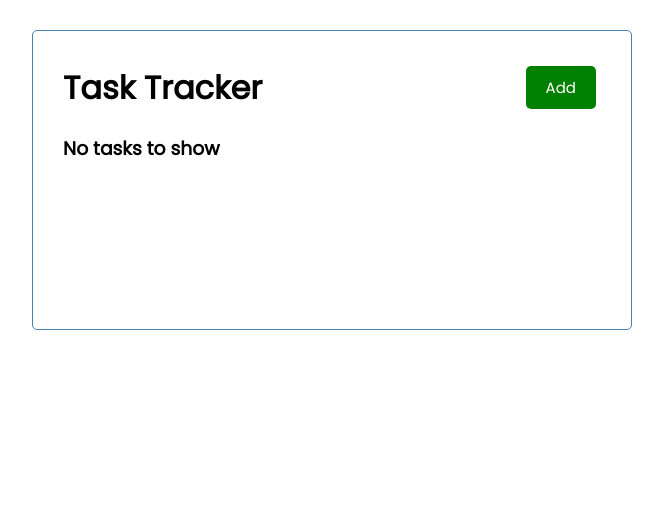
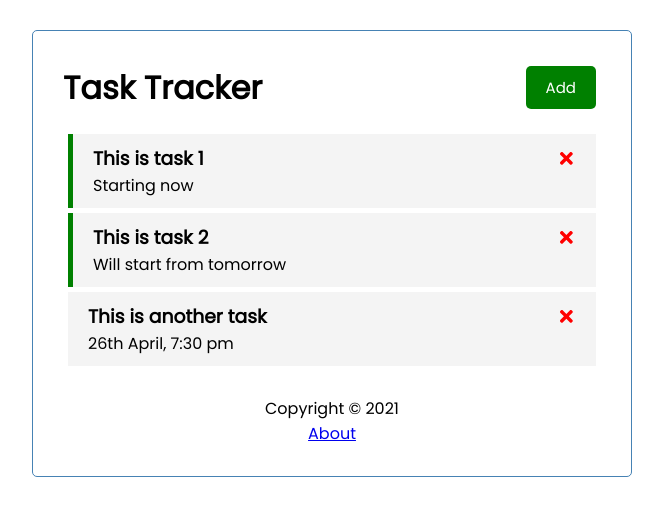
Before and after one commit to niloysikdar/React-Task-Tracker, a React (Create React App) app: page / in a window 1280 px wide. Shown: the top 516 px of the page, without its empty margins (308-971 px from the left). Built offline with nearby package versions, Linux system fonts and the light colour scheme; data requests are answered from the project's data file.

Commit message:
Routing and Footer

```diff
--- a/db.json
+++ b/db.json
@@ -1,3 +1,22 @@
 {
-  "tasks": []
+  "tasks": [
+    {
+      "text": "This is task 1",
+      "day": "Starting now",
+      "reminder": true,
+      "id": 1
+    },
+    {
+      "text": "This is task 2",
+      "day": "Will start from tomorrow",
+      "reminder": true,
+      "id": 2
+    },
+    {
+      "text": "This is another task",
+      "day": "26th April, 7:30 pm",
+      "reminder": false,
+      "id": 3
+    }
+  ]
 }
--- a/package.json
+++ b/package.json
@@ -10,6 +10,7 @@
     "react": "^17.0.2",
     "react-dom": "^17.0.2",
     "react-icons": "^4.2.0",
+    "react-router-dom": "^5.2.0",
     "react-scripts": "4.0.3",
     "web-vitals": "^1.1.1"
   },
--- a/src/App.js
+++ b/src/App.js
@@ -1,7 +1,10 @@
 import { useState, useEffect } from 'react'
+import { BrowserRouter as Router, Route } from 'react-router-dom'
 import Header from './components/header'
 import Tasks from './components/tasks'
 import AddTask from './components/addtask'
+import Footer from './components/footer'
+import about from './components/about'
 
 const App = () => {
 
@@ -85,11 +88,19 @@
   }
 
   return (
-    <div className="container">
-      <Header title="Task Tracker" onAddClicked={() => settoggleform(!toggleform)} isFormShowing={toggleform} />
-      {toggleform && (<AddTask onAdd={addTaskfunc} />)}
-      {tasks.length > 0 ? (<Tasks tasks={tasks} onDelete={deleteTask} onToggle={toggleReminder} />) : (<h3>No tasks to show</h3>)}
-    </div>
+    <Router>
+      <div className="container">
+        <Header title="Task Tracker" onAddClicked={() => settoggleform(!toggleform)} isFormShowing={toggleform} />
+        <Route path='/' exact render={(props) => (
+          <>
+            {toggleform && (<AddTask onAdd={addTaskfunc} />)}
+            {tasks.length > 0 ? (<Tasks tasks={tasks} onDelete={deleteTask} onToggle={toggleReminder} />) : (<h3>No tasks to show</h3>)}
+            <Footer />
+          </>
+        )} />
+        <Route path='/about' component={about} />
+      </div>
+    </Router>
   );
 }
 
--- /dev/null
+++ b/src/components/about.jsx
@@ -0,0 +1,12 @@
+import { Link } from 'react-router-dom'
+
+const about = () => {
+    return (
+        <div className='about'>
+            <h4>Version 1.0.0</h4>
+            <Link to="/">Go back </Link>
+        </div>
+    )
+}
+
+export default about
--- /dev/null
+++ b/src/components/footer.jsx
@@ -0,0 +1,12 @@
+import { Link } from 'react-router-dom'
+
+const Footer = () => {
+    return (
+        <footer>
+            <p>Copyright &copy; 2021</p>
+            <Link to="/about">About</Link>
+        </footer>
+    );
+}
+
+export default Footer
--- a/src/components/header.jsx
+++ b/src/components/header.jsx
@@ -1,12 +1,19 @@
 import Button from './button'
 import PropTypes from 'prop-types'
+import { useLocation } from 'react-router-dom';
 
 const Header = ({ title, onAddClicked, isFormShowing }) => {
+
+    const location = useLocation();
 
     return (
         <header className='header'>
             <h1>{title}</h1>
-            <Button text={isFormShowing ? 'Hide' : 'Add'} color={isFormShowing ? 'red' : 'green'} onClick={onAddClicked} />
+            {(location.pathname === '/') && (<Button
+                text={isFormShowing ? 'Hide' : 'Add'}
+                color={isFormShowing ? 'red' : 'green'}
+                onClick={onAddClicked}
+            />)}
         </header>
     );
 }
--- a/src/index.css
+++ b/src/index.css
@@ -110,3 +110,8 @@
   margin-top: 30px;
   text-align: center;
 }
+
+.about {
+  text-align: center;
+  margin-top: 150px;
+}
```
Also changed, not shown: 1 other file (tests, documents, lock files or other folders).
